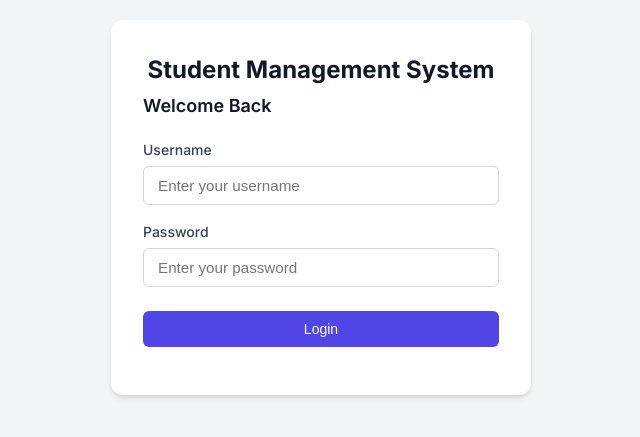
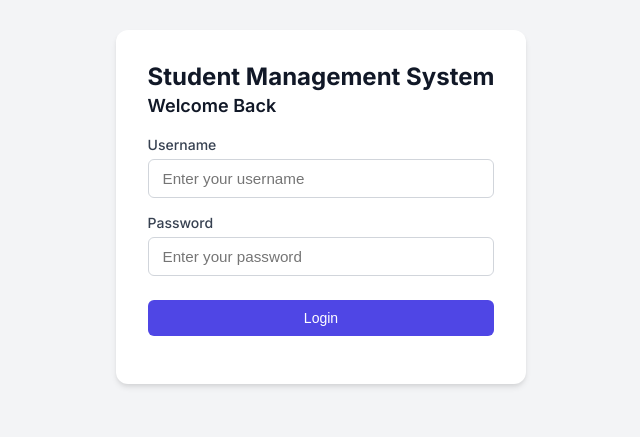
Before and after one commit to Phebe05/REST-APIs, a plain HTML site: page frontend/index.html in a window 1280 px wide. Shown: the part 193-630 px from the top of the page, without its empty margins (319-959 px from the left). Drawn offline with Linux system fonts and the light colour scheme.

Commit message:
centered the login card

```diff
--- a/frontend/style.css
+++ b/frontend/style.css
@@ -8,11 +8,13 @@
 }
 
 body {
-  font-family: 'Inter', -apple-system, BlinkMacSystemFont, "Segoe UI", Roboto, sans-serif;
+  font-family: 'Inter', sans-serif;
   background-color: #f3f4f6;
-  color: #1f2937;
+  margin: 0;
   min-height: 100vh;
-  line-height: 1.5;
+  display: flex;
+  justify-content: center;
+  align-items: center;
 }
 
 /* ==========================================================================
```
